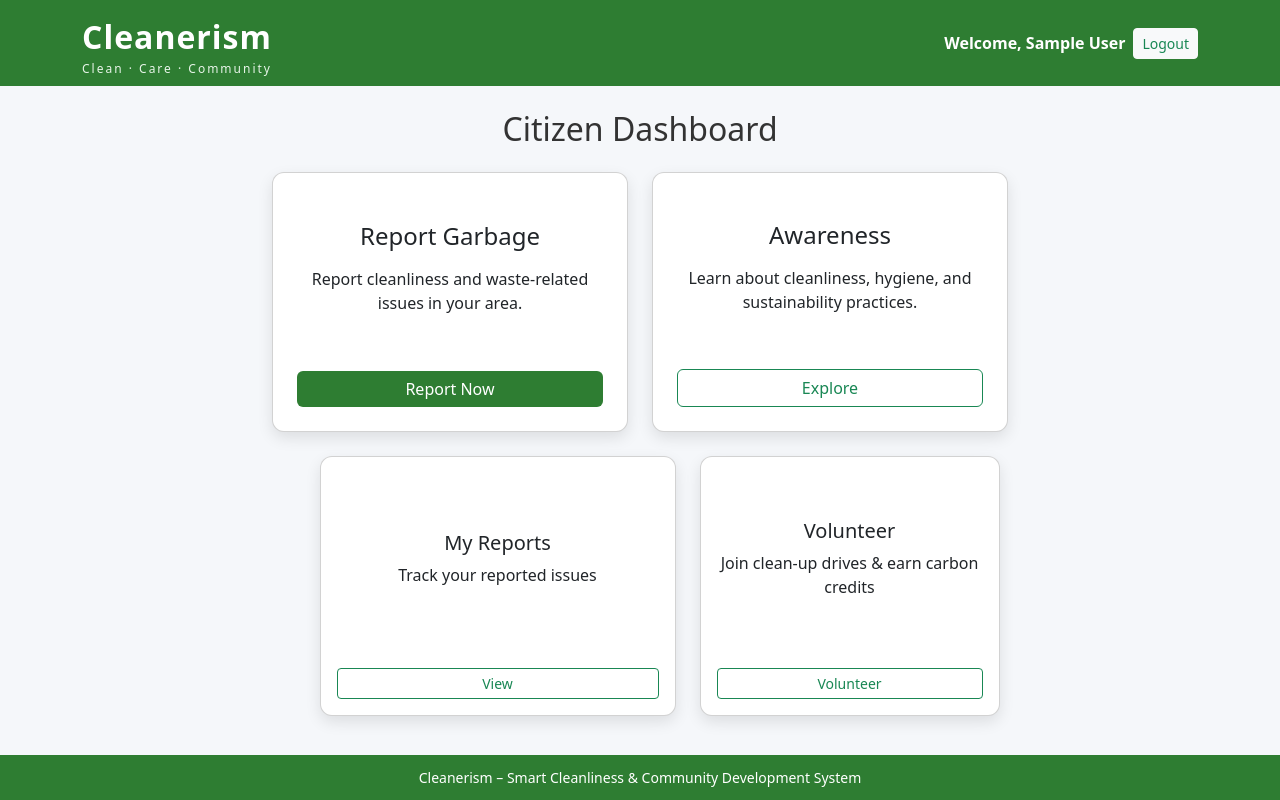
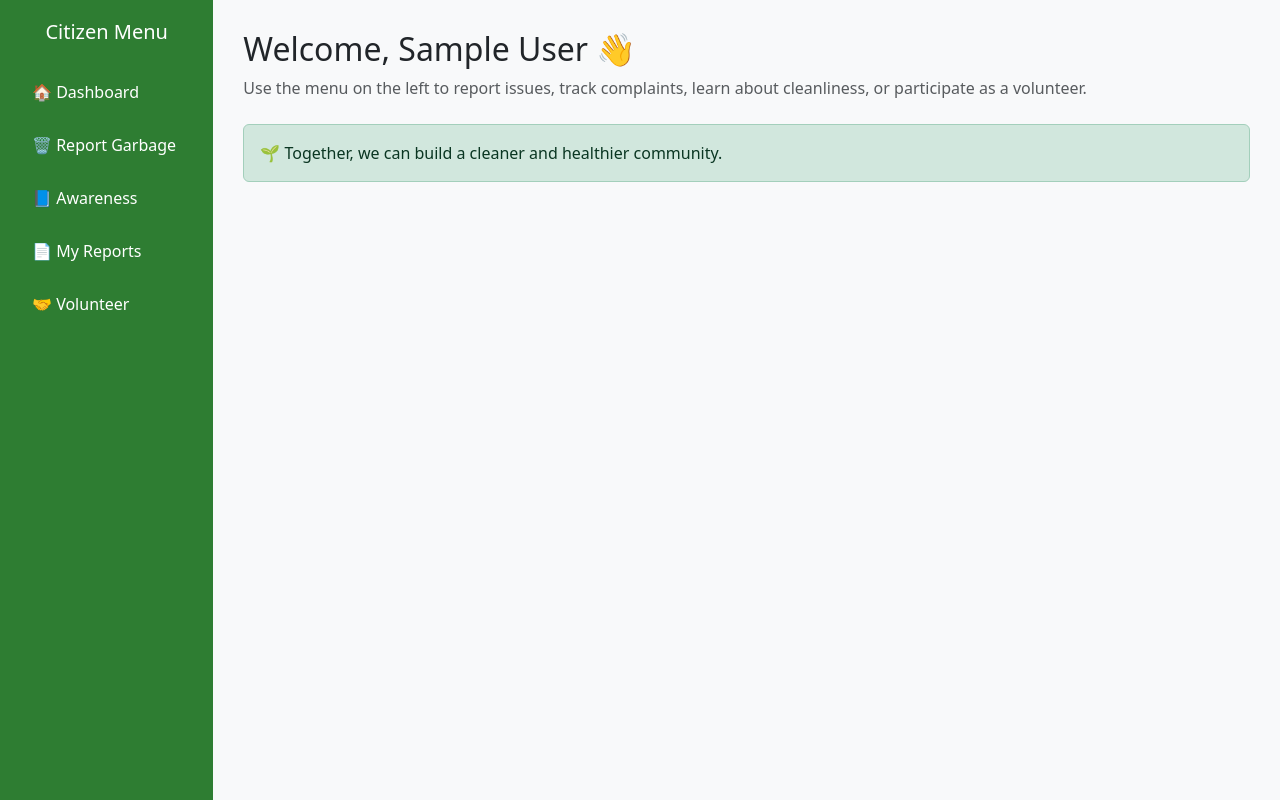
Before and after one commit to itsVasanthk/smart-cleanliness-system, a Flask app: page /citizen in a window 1280 px wide. Run offline with Flask 3, Linux system fonts and the light colour scheme; the visitor is signed in with stand-in values (Sample User, id 1).

Commit message:
Refactored citizen dashboard to sidebar layout

```diff
--- /dev/null
+++ b/app/templates/citizen_base.html
@@ -0,0 +1,56 @@
+<!DOCTYPE html>
+<html>
+<head>
+    <title>Citizen Dashboard</title>
+    <link rel="stylesheet" href="https://cdn.jsdelivr.net/npm/bootstrap@5.3.0/dist/css/bootstrap.min.css">
+    <style>
+        body {
+            background-color: #f8f9fa;
+        }
+        .sidebar {
+            height: 100vh;
+            background-color: #2e7d32;
+            padding-top: 20px;
+        }
+        .sidebar a {
+            color: #fff;
+            display: block;
+            padding: 12px 20px;
+            text-decoration: none;
+            margin-bottom: 5px;
+        }
+        .sidebar a:hover,
+        .sidebar a.active {
+            background-color: #1b5e20;
+        }
+        .content {
+            padding: 30px;
+        }
+    </style>
+</head>
+<body>
+
+<div class="container-fluid">
+    <div class="row">
+
+        <!-- Sidebar -->
+        <div class="col-md-3 col-lg-2 sidebar">
+            <h5 class="text-center text-white mb-4">Citizen Menu</h5>
+
+            <a href="{{ url_for('auth.citizen_dashboard') }}">🏠 Dashboard</a>
+            <a href="{{ url_for('auth.report') }}">🗑 Report Garbage</a>
+            <a href="#">📘 Awareness</a>
+            <a href="{{ url_for('auth.my_reports') }}">📄 My Reports</a>
+            <a href="#">🤝 Volunteer</a>
+        </div>
+
+        <!-- Main Content -->
+        <div class="col-md-9 col-lg-10 content">
+            {% block content %}{% endblock %}
+        </div>
+
+    </div>
+</div>
+
+</body>
+</html>
--- a/app/templates/citizen_dashboard.html
+++ b/app/templates/citizen_dashboard.html
@@ -1,73 +1,12 @@
-{% extends "base.html" %}
+{% extends "citizen_base.html" %}
+
 {% block content %}
+<h2>Welcome, {{ session.name }} 👋</h2>
+<p class="text-muted">
+    Use the menu on the left to report issues, track complaints, learn about cleanliness, or participate as a volunteer.
+</p>
 
-<h2 class="mb-4 text-center">Citizen Dashboard</h2>
-
-<!-- ROW 1 -->
-<div class="row justify-content-center g-4 mb-4">
-
-    <!-- Report Garbage Card -->
-    <div class="col-md-4 col-sm-6">
-        <div class="card dashboard-card text-center p-4">
-            <div class="card-content">
-                <h4>Report Garbage</h4>
-                <p class="mt-2">
-                    Report cleanliness and waste-related issues in your area.
-                </p>
-            </div>
-            <a href="/report" class="btn btn-success mt-3">
-                Report Now
-            </a>
-        </div>
-    </div>
-
-    <!-- Awareness Card -->
-    <div class="col-md-4 col-sm-6">
-        <div class="card dashboard-card text-center p-4">
-            <div class="card-content">
-                <h4>Awareness</h4>
-                <p class="mt-2">
-                    Learn about cleanliness, hygiene, and sustainability practices.
-                </p>
-            </div>
-            <a href="/awareness" class="btn btn-outline-success mt-3">
-                Explore
-            </a>
-        </div>
-    </div>
-
+<div class="alert alert-success mt-4">
+    🌱 Together, we can build a cleaner and healthier community.
 </div>
-
-<!-- ROW 2 -->
-<div class="row justify-content-center g-4">
-
-    <!-- My Reports -->
-    <div class="col-md-4 col-sm-6">
-        <div class="card dashboard-card text-center p-3">
-            <div class="card-content">
-                <h5>My Reports</h5>
-                <p>Track your reported issues</p>
-            </div>
-            <a href="/citizen/reports" class="btn btn-outline-success btn-sm mt-2">
-                View
-            </a>
-        </div>
-    </div>
-
-    <!-- Volunteer -->
-    <div class="col-md-3 col-sm-6">
-        <div class="card dashboard-card text-center p-3">
-            <div class="card-content">
-                <h5>Volunteer</h5>
-                <p>Join clean-up drives & earn carbon credits</p>
-            </div>
-            <a href="/volunteer" class="btn btn-outline-success btn-sm mt-2">
-                Volunteer
-            </a>
-        </div>
-    </div>
-
-
-</div>
-
 {% endblock %}
--- a/app/templates/my_reports.html
+++ b/app/templates/my_reports.html
@@ -1,4 +1,5 @@
-{% extends "base.html" %}
+{% extends "citizen_base.html" %}
+
 {% block content %}
 
 <h2 class="mb-4 text-center">My Reports</h2>
--- a/app/templates/report.html
+++ b/app/templates/report.html
@@ -1,4 +1,5 @@
-{% extends "base.html" %}
+{% extends "citizen_base.html" %}
+
 {% block content %}
 
 <div class="row justify-content-center">
```
